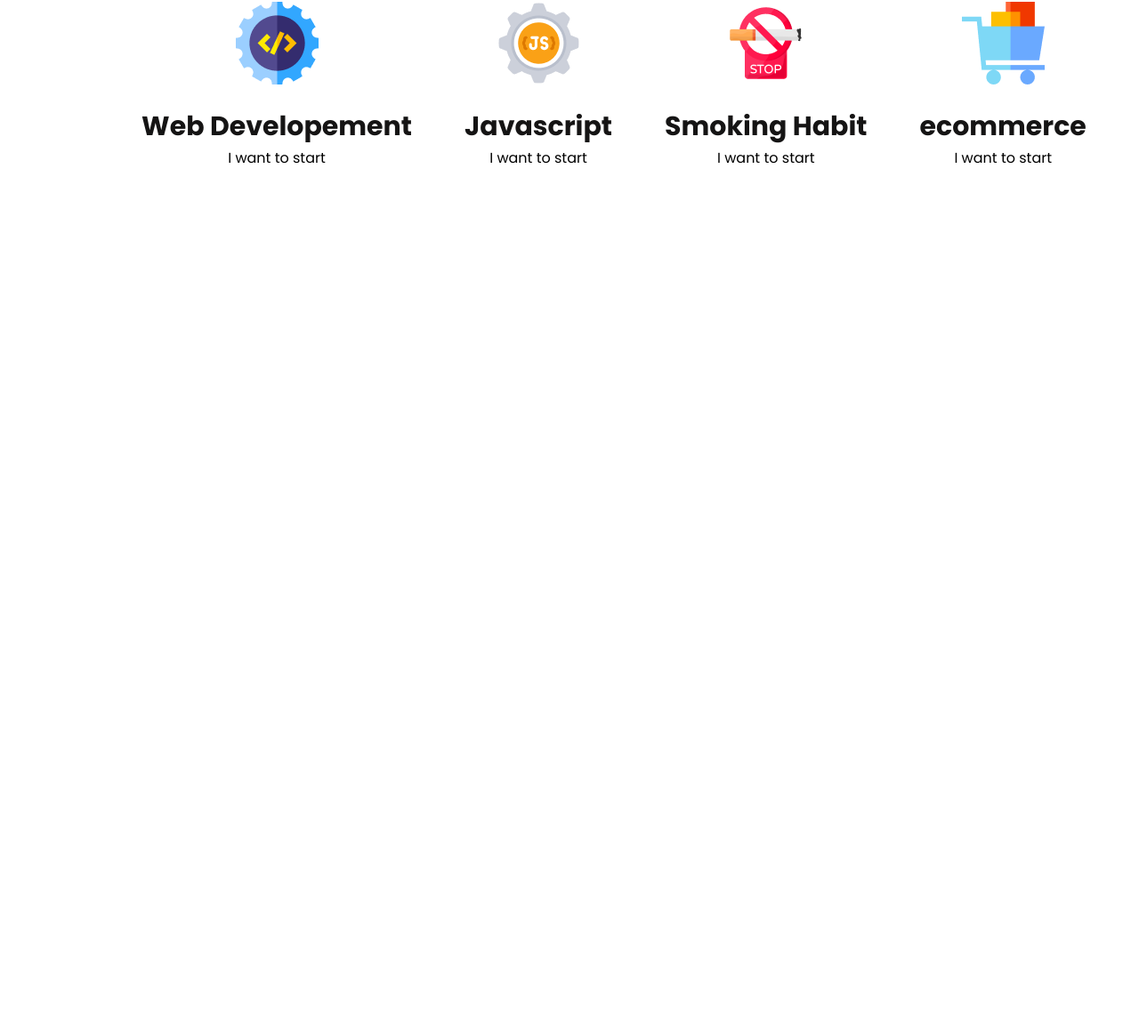
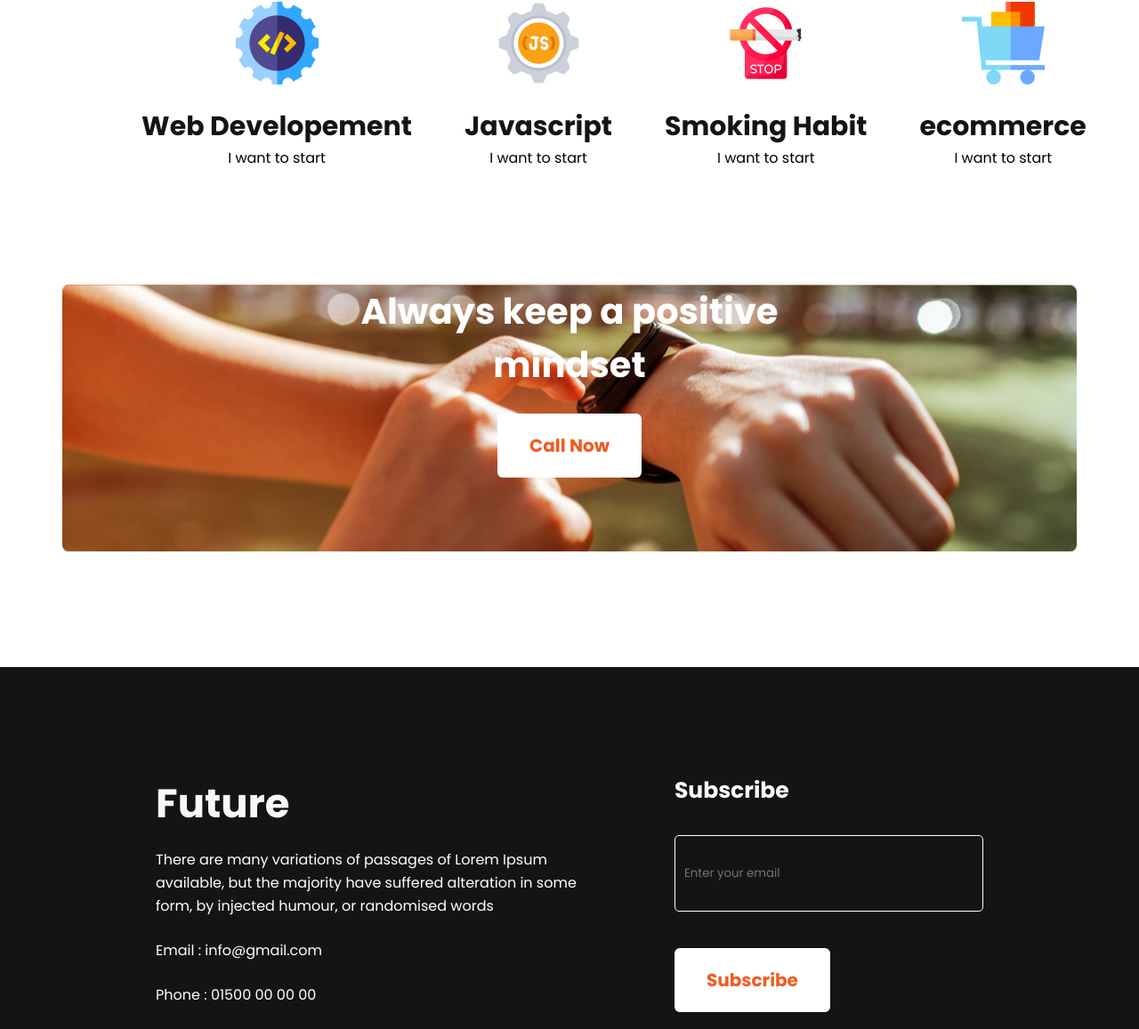
Before and after one commit to Himel-junaed/first-assignment, a plain HTML site: page index.html in a window 1280 px wide. Shown: the part 1959-3116 px from the top of the page at 89% size. Before the commit the page ends 2279 px from the top, so only its background shows below. Drawn offline with Linux system fonts and the light colour scheme.

Commit message:
last commit

```diff
--- a/index.html
+++ b/index.html
@@ -80,9 +80,37 @@
             </div>
         </section>
         <section class="gradient">
-
+            <!-- <img src="./images/watch.png" alt=""> -->
+            <div class="text-area">
+                <h3 class="gradient-tittle">Always keep a positive <br> <span>mindset</span></h3>
+                <button class="call-btn">Call Now</button>
+            </div>
         </section>
     </main>
+    <footer class="footer-section">
+        <div class="footer">
+            <div class="footer-left">
+                <h3 class="footer-tittle">Future</h3>
+                <p class="footer-para">There are many variations of passages of Lorem Ipsum <br><span>available, but
+                    the majority have suffered alteration in some</span><br><span>form, by injected humour, or
+                    randomised words</span></p>
+                <p>Email : info@gmail.com</p>
+                <br>
+                <p>Phone : 01500 00 00 00</p>
+            <div class="icon">
+                <a class="icons" href=""><img src="./images/icons/fb.png" alt=""></a>
+                <a class="icons" href=""><img src="./images/icons/twitter.png" alt=""></a>
+                <a class="icons" href=""><img src="./images/icons/youtube.png" alt=""></a>
+            </div>
+            </div>
+            <div class="footer-right">
+                <h4 class="subscribe">Subscribe</h4>
+                <input class="text-box" type="text" name="" id="" placeholder="Enter your email">
+                <br>
+                <button class="call-btn">Subscribe</button>
+            </div>
+        </div>
+    </footer>
 </body>
 
 </html>
--- a/style.css
+++ b/style.css
@@ -45,6 +45,12 @@
     border-radius: 6px;
     border: none;
     margin-top: 32px;
+}
+
+.btn-contact:hover {
+    background: #FFFFFF;
+    color: #F15B22;
+    border: 1px solid #F15B22;
 }
 
 
@@ -115,3 +121,87 @@ p a {
 }
 
 /* gradient style */
+.gradient {
+    background-image: url("./images/gradient2.png"), url("./images/watch.png");
+    height: 300px;
+    width: auto;
+    background-repeat: no-repeat;
+    background-position: center;
+    background-blend-mode: soft-light;
+    align-items: center;
+    margin-bottom: 130px;
+}
+
+.text-area {
+    text-align: center;
+    margin-top: 70px;
+}
+
+.gradient-tittle {
+    color: #FFFFFF;
+    font-weight: 700;
+    font-size: 40px;
+}
+
+.call-btn {
+    color: #F15B22;
+    background: #FFFFFF;
+    border: none;
+    border-radius: 6px;
+    padding: 21px 36px;
+    font-weight: 600;
+    font-size: 20px;
+    margin-top: 25px;
+}
+
+.call-btn:hover {
+    background: #F15B22;
+    color: #ffffff;
+}
+
+/* footer style */
+.footer-section {
+    background: #151414;
+    height: 580px;
+}
+
+.footer {
+    color: #ffffff;
+    display: flex;
+    justify-content: space-around;
+    padding: 120px;
+}
+
+.footer-tittle {
+    color: #F8F8F8;
+    font-weight: 700;
+    font-size: 45px;
+    margin-bottom: 16px;
+}
+
+.footer-para {
+    line-height: 26px;
+    margin-bottom: 24px;
+}
+
+.subscribe {
+    font-weight: 600;
+    font-size: 25px;
+}
+
+.text-box {
+    background: transparent;
+    border-radius: 5px;
+    border: 1px solid #ffffff;
+    width: 325px;
+    height: 64px;
+    padding: 10px;
+    margin-top: 31px;
+    margin-bottom: 16px;
+}
+.icon{
+    margin-top: 32px;
+}
+.icons{
+    margin-right: 25px;
+}
```
